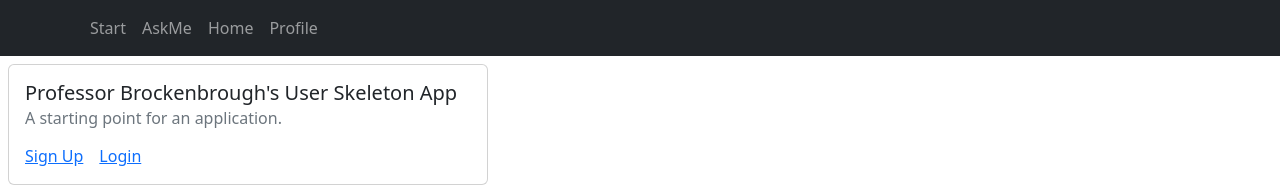
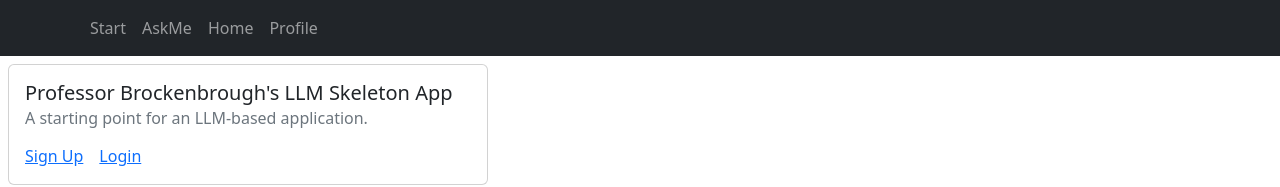
Before and after one commit to brockenbrough/user_story_llm, a React (Create React App) app in the folder frontend/: page / in a window 1280 px wide. Shown: the top 187 px of the page. Built offline with nearby package versions, Linux system fonts and the light colour scheme.

Commit message:
Small UI changes.

```diff
--- a/frontend/src/components/pages/landingPage.js
+++ b/frontend/src/components/pages/landingPage.js
@@ -6,8 +6,8 @@ const Landingpage = () => {
     return (
         <Card style={{ width: '30rem' }} className="mx-2 my-2">
         <Card.Body>
-          <Card.Title>Professor Brockenbrough's User Skeleton App</Card.Title>
-          <Card.Subtitle className="mb-2 text-muted">A starting point for an application.</Card.Subtitle>
+          <Card.Title>Professor Brockenbrough's LLM Skeleton App</Card.Title>
+          <Card.Subtitle className="mb-2 text-muted">A starting point for an LLM-based application.</Card.Subtitle>
           <Card.Text>
           </Card.Text>
           <Card.Link href="/signup">Sign Up</Card.Link>
```
Also changed, not shown: 1 other file (tests, documents, lock files or other folders).
